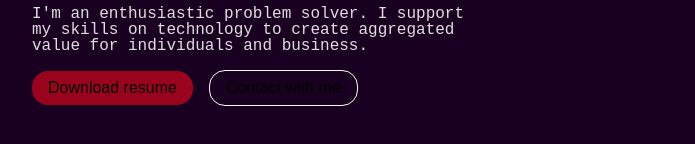
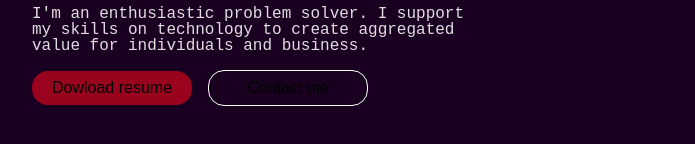
Before and after one commit to Santiago-Garrote/MyWebPortfolio, a React (Vite) app in the folder myWebPage/: page / in a window 1280 px wide. Shown: the part 432-576 px from the top of the page, without its empty margins (96-791 px from the left). Built offline with nearby package versions, Linux system fonts and the light colour scheme.

Commit message:
Component/Buttons: Implemented primary and secondary button

```diff
--- a/myWebPage/src/App.jsx
+++ b/myWebPage/src/App.jsx
@@ -1,4 +1,4 @@
-import Presentation from "./components/Presentation/Presentation.jsx";
+import Presentation from "./components/presentation/Presentation.jsx";
 
 function App() {
 
--- /dev/null
+++ b/myWebPage/src/components/buttons/primary/PrimaryButton.jsx
@@ -0,0 +1,11 @@
+import React from "react";
+import styles from "./PrimaryButton.module.scss";
+
+function PrimaryButton({text, onClick}) {
+    return (
+        <button className={styles.button} onClick={onClick}>
+            {text}
+        </button>
+    )
+}
+export default PrimaryButton;
--- /dev/null
+++ b/myWebPage/src/components/buttons/primary/PrimaryButton.module.scss
@@ -0,0 +1,16 @@
+@use "../../../styles/variables" as *;
+@use "../../../styles/mixins" as *;
+
+.button{
+  background-color: $accent-color;
+  font-size: 1rem;
+  display: flex;
+  flex-direction: row;
+  justify-content: center;
+  align-items: center;
+  border: none;
+  border-radius: 1rem;
+  padding: 0.5rem 1rem;
+  cursor: pointer;
+  min-width: 10rem;
+}
--- /dev/null
+++ b/myWebPage/src/components/buttons/secondary/SecondaryButton.jsx
@@ -0,0 +1,11 @@
+import React from "react";
+import styles from "./SecondaryButton.module.scss";
+
+function SecondaryButton({text, onClick}) {
+    return (
+        <button className={styles.button} onClick={onClick}>
+            {text}
+        </button>
+    )
+}
+export default SecondaryButton;
--- /dev/null
+++ b/myWebPage/src/components/buttons/secondary/SecondaryButton.module.scss
@@ -0,0 +1,16 @@
+@use "../../../styles/variables" as *;
+@use "../../../styles/mixins" as *;
+
+.button{
+  background-color: transparent;
+  font-size: 1rem;
+  display: flex;
+  flex-direction: row;
+  justify-content: center;
+  align-items: center;
+  border: 1px solid $text-color;
+  border-radius: 1rem;
+  padding: 0.5rem 1rem;
+  cursor: pointer;
+  min-width: 10rem;
+}
--- a/myWebPage/src/components/Presentation/Presentation.jsx
+++ b/myWebPage/src/components/presentation/Presentation.jsx
@@ -1,5 +1,7 @@
 import React from 'react';
 import styles from './Presentation.module.scss';
+import PrimaryButton from "../buttons/primary/PrimaryButton.jsx";
+import SecondaryButton from "../buttons/secondary/SecondaryButton.jsx";
 
 function Presentation() {
     return (
@@ -13,8 +15,8 @@ function Presentation() {
                 </p>
             </div>
             <div className={styles.buttons}>
-                <button className={styles.primaryButton}>Download resume</button>
-                <button className={styles.secondaryButton}>Contact with me</button>
+                <PrimaryButton text="Dowload resume" onClick={() => {}}/>
+                <SecondaryButton text="Contact me" onClick={() => {}}/>
             </div>
         </div>
     )
--- a/myWebPage/src/components/Presentation/Presentation.module.scss
+++ b/myWebPage/src/components/presentation/Presentation.module.scss
@@ -57,29 +57,3 @@
   padding: 0;
   margin: 0;
 }
-
-.primaryButton{
-  background-color: $accent-color;
-  font-size: 1rem;
-  display: flex;
-  flex-direction: row;
-  justify-content: center;
-  align-items: center;
-  border: none;
-  border-radius: 1rem;
-  padding: 0.5rem 1rem;
-  cursor: pointer;
-}
-
-.secondaryButton{
-  background-color: transparent;
-  font-size: 1rem;
-  display: flex;
-  flex-direction: row;
-  justify-content: center;
-  align-items: center;
-  border: 1px solid $text-color;
-  border-radius: 1rem;
-  padding: 0.5rem 1rem;
-  cursor: pointer;
-}
```
